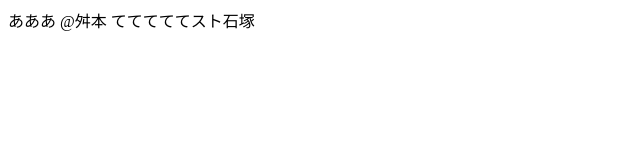
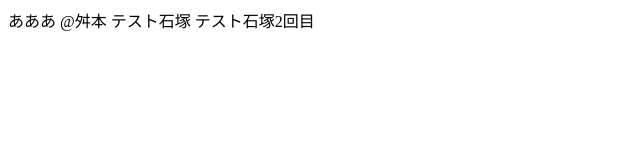
Before and after one commit to bridgetestgroup/test1, a plain HTML site: page index.html in a window 1280 px wide. Shown: the whole page, without its empty margins (0-640 px from the left). Drawn offline with Linux system fonts and the light colour scheme.

Commit message:
commit comment

```diff
--- a/index.html
+++ b/index.html
@@ -7,6 +7,9 @@
 <body>
 あああ @舛本
 
-てててててスト石塚
+テスト石塚
+
+テスト石塚2回目
+
 </body>
 </html>
```
